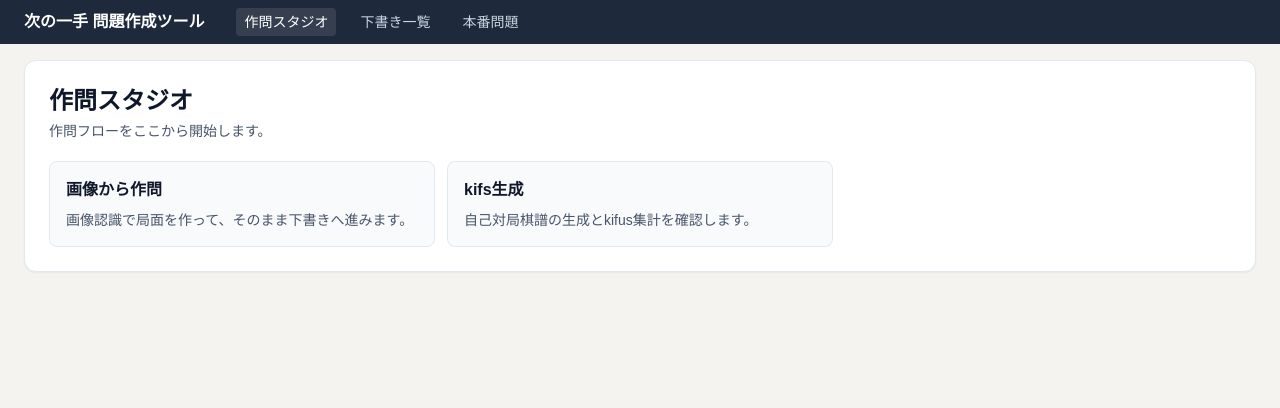
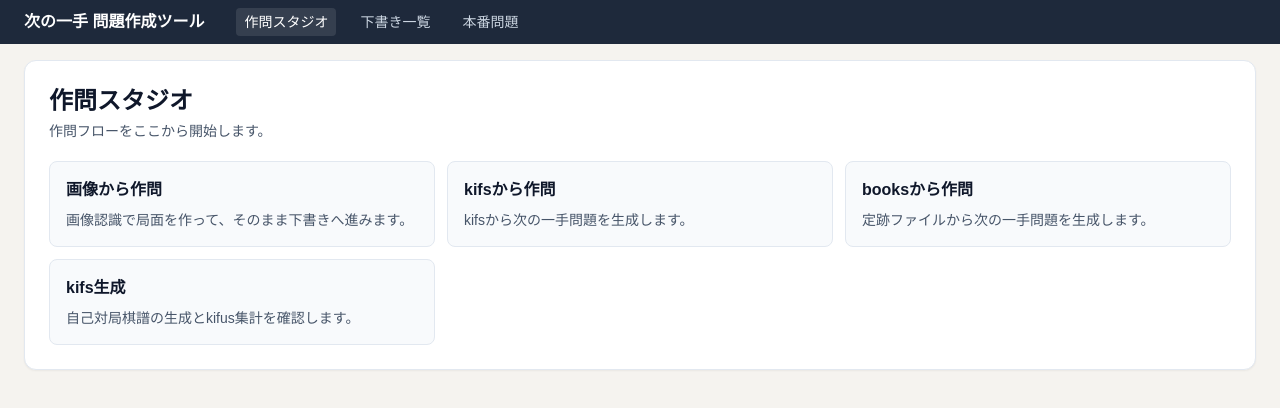
Before and after one commit to Hikaribamboo/tsuginoitte-making, a React (Vite) app in the folder web/: page /making in a window 1280 px wide. Shown: the top 408 px of the page. Built offline with nearby package versions, Linux system fonts and the light colour scheme; no server answers.

Commit message:
feat: 作問スタジオにエンジン作問機能を追加

```diff
--- a/web/src/App.tsx
+++ b/web/src/App.tsx
@@ -7,6 +7,7 @@ import WorkspaceList from './pages/WorkspaceList';
 import ImagePositionCreator from './pages/ImagePositionCreator';
 import MakingHome from './pages/MakingHome';
 import ProductionReview from './pages/ProductionReview';
+import MakingEngineCreator from './pages/MakingEngineCreator';
 import MakingKifusGenerator from './pages/MakingKifusGenerator';
 
 const App: React.FC = () => {
@@ -20,6 +21,7 @@ const App: React.FC = () => {
           <Route path="/workspaces" element={<WorkspaceList />} />
           <Route path="/image-position" element={<ImagePositionCreator />} />
           <Route path="/making" element={<MakingHome />} />
+          <Route path="/making/engine" element={<MakingEngineCreator />} />
           <Route path="/making/kifus" element={<MakingKifusGenerator />} />
           <Route path="/making/production" element={<ProductionReview />} />
           <Route path="/production" element={<ProductionReview />} />
--- a/web/src/pages/MakingHome.tsx
+++ b/web/src/pages/MakingHome.tsx
@@ -6,6 +6,16 @@ const CARDS = [
     to: '/image-position',
     title: '画像から作問',
     description: '画像認識で局面を作って、そのまま下書きへ進みます。',
+  },
+  {
+    to: '/making/engine?source=kifs',
+    title: 'kifsから作問',
+    description: 'kifsから次の一手問題を生成します。',
+  },
+  {
+    to: '/making/engine?source=books',
+    title: 'booksから作問',
+    description: '定跡ファイルから次の一手問題を生成します。',
   },
   {
     to: '/making/kifus',
```
